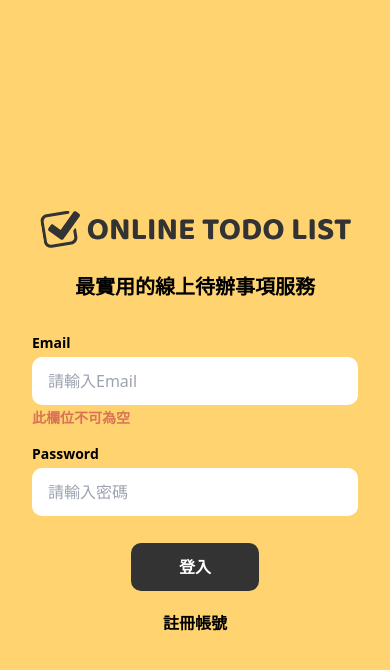
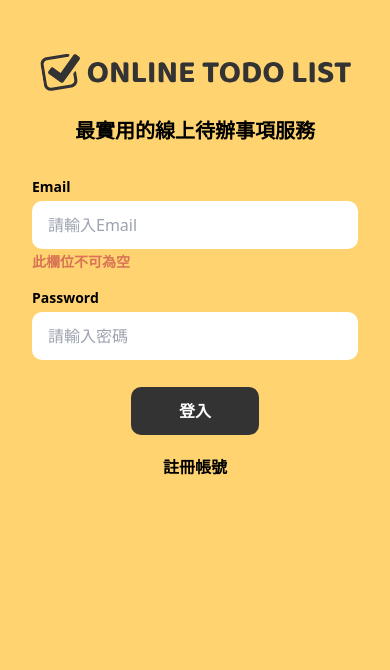
Before and after one commit to roceil/Rocket_TODO_JWT_React, a React (Vite) app: page / in a window 390 px wide. Shown: the top 670 px of the page. Built offline with nearby package versions, Linux system fonts and the light colour scheme.

Commit message:
fix: mobile all pages position

```diff
--- a/src/components/IsLoginHeader.jsx
+++ b/src/components/IsLoginHeader.jsx
@@ -26,7 +26,7 @@ function IsLoginHeader({ setCurrentPage }) {
 
   };
   return (
-    <main className="container pt-2  flex justify-between">
+    <div className="container pt-[17.45px]  flex justify-between">
       <img className="max-w-[242.51px]" src={logo} alt="logo" />
       <div className="flex items-center">
         <p className="hidden font-bold mr-6 md:block">{userName}的待辦事項</p>
@@ -38,7 +38,7 @@ function IsLoginHeader({ setCurrentPage }) {
           onClick={clearLocalStorage}
         />
       </div>
-    </main>
+    </div>
   );
 }
 
--- a/src/pages/Login.jsx
+++ b/src/pages/Login.jsx
@@ -112,7 +112,7 @@ function Login({ setCurrentPage }) {
 
   return (
     <>
-      <div className="flex h-screen justify-center items-center container">
+      <div className="flex h-screen justify-center md:items-center container">
         <img className="hidden md:block md:mr-[70px]" src={left} alt="" />
         <div className="w-full mt-12 mb-8 md:max-w-[304px]">
           <div className="flex flex-col justify-center items-center ">
--- a/src/pages/SignUp.jsx
+++ b/src/pages/SignUp.jsx
@@ -101,7 +101,7 @@ function SignUp(props) {
   const { setCurrentPage } = props;
 
   return (
-    <div className=" h-screen flex justify-center items-center container">
+    <div className=" h-screen flex justify-center md:items-center container">
       <img className="hidden md:mr-[70px] md:block" src={left} alt="" />
 
       {/* 右邊區塊 */}
```
